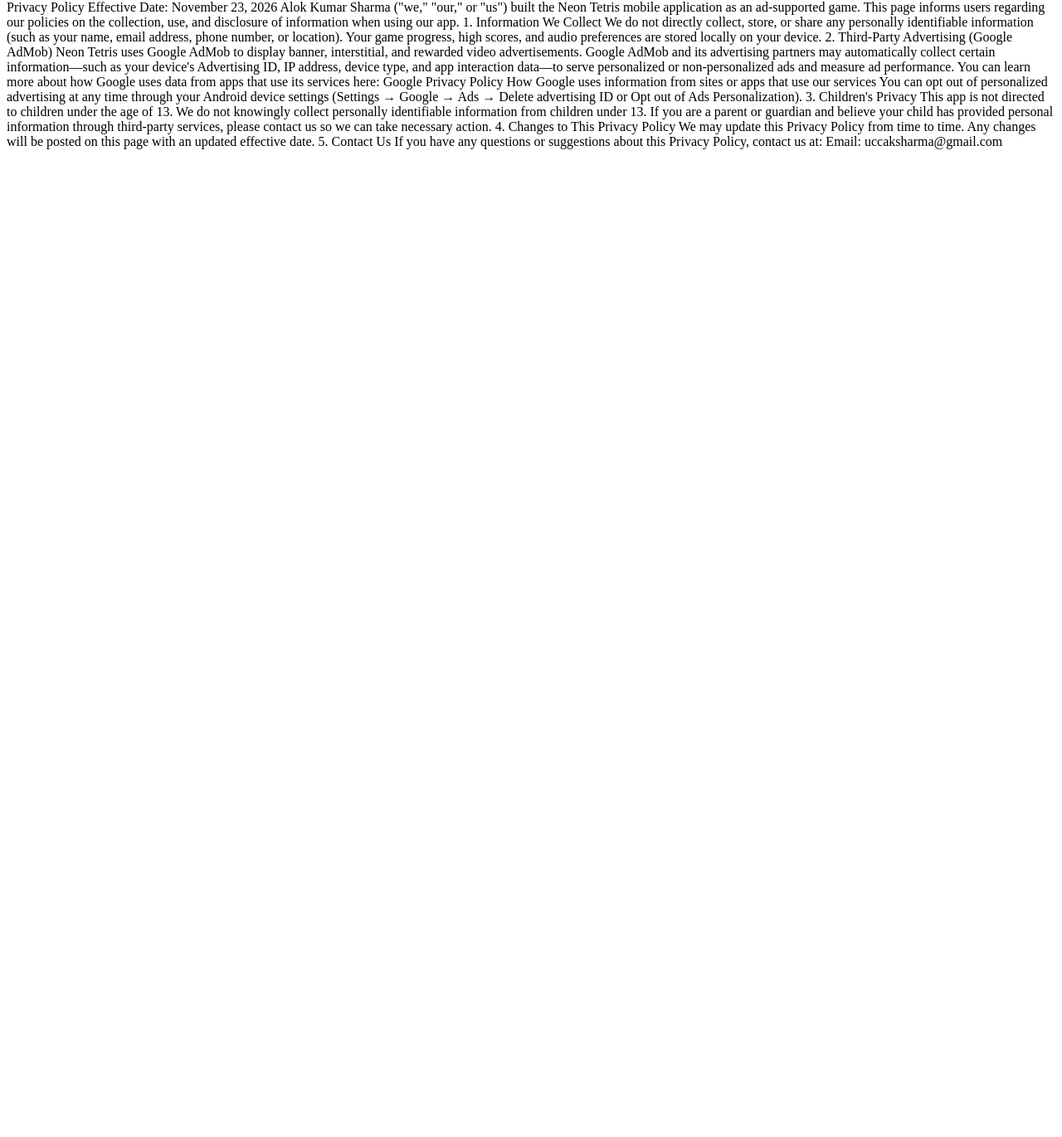
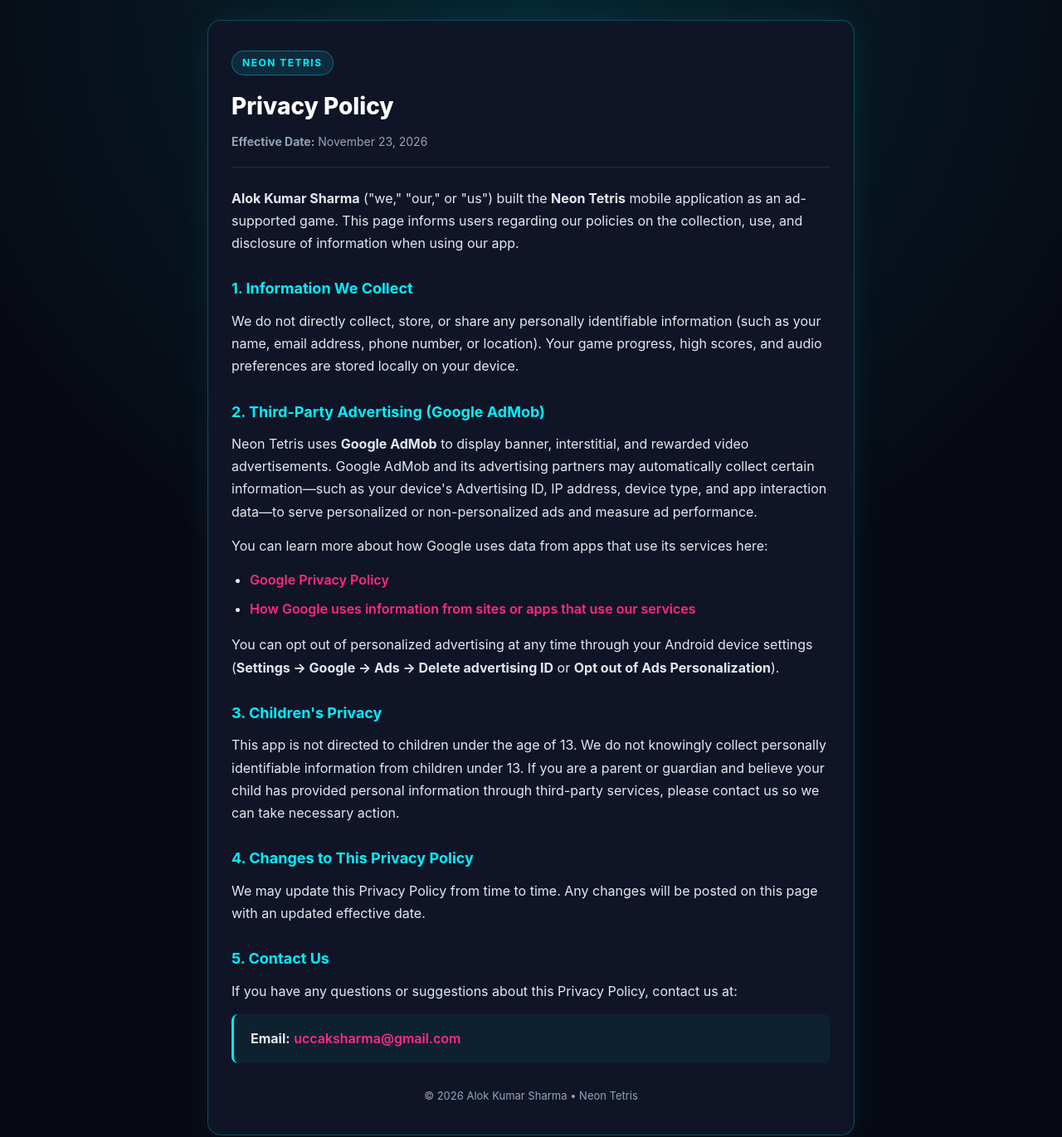
Before and after one commit to AKSBhardwaj/neon-tetris-privacy, a plain HTML site: page index.html in a window 1280 px wide. Shown: the part 8-1379 px from the top of the page at 83% size. Before the commit the page ends 800 px from the top, so only its background shows below. Drawn offline with Linux system fonts and the light colour scheme.

Commit message:
Rewrite Privacy Policy in HTML format

```diff
--- a/index.html
+++ b/index.html
@@ -1,35 +1,195 @@
-Privacy Policy
+<!doctype html>
+<html lang="en">
+  <head>
+    <meta charset="UTF-8" />
+    <meta name="viewport" content="width=device-width, initial-scale=1.0" />
+    <title>Privacy Policy – Neon Tetris</title>
+    <style>
+      :root {
+        --bg: #070913;
+        --card: #0f1526;
+        --border: rgba(0, 240, 255, 0.25);
+        --cyan: #00f0ff;
+        --pink: #ff2a85;
+        --text: #e2e8f0;
+        --muted: #94a3b8;
+      }
 
-Effective Date: November 23, 2026
+      * {
+        box-sizing: border-box;
+        margin: 0;
+        padding: 0;
+      }
 
-Alok Kumar Sharma ("we," "our," or "us") built the Neon Tetris mobile application as an ad-supported game. This page informs users regarding our policies on the collection, use, and disclosure of information when using our app.
+      body {
+        font-family: -apple-system, BlinkMacSystemFont, "Segoe UI", Roboto, sans-serif;
+        background: radial-gradient(circle at top, rgba(0, 240, 255, 0.12), transparent 50%),
+          var(--bg);
+        color: var(--text);
+        line-height: 1.7;
+        padding: 32px 16px;
+      }
 
-1. Information We Collect
+      .container {
+        max-width: 780px;
+        margin: 0 auto;
+        background: var(--card);
+        border: 1px solid var(--border);
+        border-radius: 16px;
+        padding: 36px 28px;
+        box-shadow: 0 0 40px rgba(0, 240, 255, 0.08);
+      }
 
-We do not directly collect, store, or share any personally identifiable information (such as your name, email address, phone number, or location). Your game progress, high scores, and audio preferences are stored locally on your device.
+      .badge {
+        display: inline-block;
+        font-size: 12px;
+        font-weight: 700;
+        letter-spacing: 1.5px;
+        text-transform: uppercase;
+        color: var(--cyan);
+        background: rgba(0, 240, 255, 0.1);
+        border: 1px solid rgba(0, 240, 255, 0.35);
+        padding: 4px 12px;
+        border-radius: 999px;
+        margin-bottom: 14px;
+      }
 
-2. Third-Party Advertising (Google AdMob)
+      h1 {
+        font-size: 28px;
+        font-weight: 800;
+        color: #ffffff;
+        margin-bottom: 6px;
+      }
 
-Neon Tetris uses Google AdMob to display banner, interstitial, and rewarded video advertisements. Google AdMob and its advertising partners may automatically collect certain information—such as your device's Advertising ID, IP address, device type, and app interaction data—to serve personalized or non-personalized ads and measure ad performance.
+      .date {
+        font-size: 14px;
+        color: var(--muted);
+        margin-bottom: 24px;
+        padding-bottom: 18px;
+        border-bottom: 1px solid rgba(148, 163, 184, 0.18);
+      }
 
-You can learn more about how Google uses data from apps that use its services here:
+      h2 {
+        font-size: 18px;
+        color: var(--cyan);
+        margin-top: 26px;
+        margin-bottom: 10px;
+      }
 
-Google Privacy Policy
+      p {
+        margin-bottom: 14px;
+        color: var(--text);
+      }
 
-How Google uses information from sites or apps that use our services
+      ul {
+        margin: 10px 0 16px 22px;
+      }
 
-You can opt out of personalized advertising at any time through your Android device settings (Settings → Google → Ads → Delete advertising ID or Opt out of Ads Personalization).
+      li {
+        margin-bottom: 8px;
+      }
 
-3. Children's Privacy
+      a {
+        color: var(--pink);
+        text-decoration: none;
+        font-weight: 600;
+      }
 
-This app is not directed to children under the age of 13. We do not knowingly collect personally identifiable information from children under 13. If you are a parent or guardian and believe your child has provided personal information through third-party services, please contact us so we can take necessary action.
+      a:hover {
+        text-decoration: underline;
+      }
 
-4. Changes to This Privacy Policy
+      .contact-box {
+        margin-top: 12px;
+        padding: 16px 20px;
+        background: rgba(0, 240, 255, 0.05);
+        border-left: 3px solid var(--cyan);
+        border-radius: 8px;
+      }
 
-We may update this Privacy Policy from time to time. Any changes will be posted on this page with an updated effective date.
+      footer {
+        text-align: center;
+        margin-top: 28px;
+        font-size: 13px;
+        color: var(--muted);
+      }
+    </style>
+  </head>
+  <body>
+    <main class="container">
+      <span class="badge">Neon Tetris</span>
+      <h1>Privacy Policy</h1>
+      <p class="date"><strong>Effective Date:</strong> November 23, 2026</p>
 
-5. Contact Us
+      <p>
+        <strong>Alok Kumar Sharma</strong> ("we," "our," or "us") built the
+        <strong>Neon Tetris</strong> mobile application as an ad-supported game.
+        This page informs users regarding our policies on the collection, use,
+        and disclosure of information when using our app.
+      </p>
 
-If you have any questions or suggestions about this Privacy Policy, contact us at:
+      <h2>1. Information We Collect</h2>
+      <p>
+        We do not directly collect, store, or share any personally identifiable
+        information (such as your name, email address, phone number, or
+        location). Your game progress, high scores, and audio preferences are
+        stored locally on your device.
+      </p>
 
-Email: uccaksharma@gmail.com
+      <h2>2. Third-Party Advertising (Google AdMob)</h2>
+      <p>
+        Neon Tetris uses <strong>Google AdMob</strong> to display banner,
+        interstitial, and rewarded video advertisements. Google AdMob and its
+        advertising partners may automatically collect certain information—such
+        as your device's Advertising ID, IP address, device type, and app
+        interaction data—to serve personalized or non-personalized ads and
+        measure ad performance.
+      </p>
+      <p>You can learn more about how Google uses data from apps that use its services here:</p>
+      <ul>
+        <li>
+          <a href="https://policies.google.com/privacy" target="_blank" rel="noopener noreferrer">
+            Google Privacy Policy
+          </a>
+        </li>
+        <li>
+          <a href="https://policies.google.com/technologies/partner-sites" target="_blank" rel="noopener noreferrer">
+            How Google uses information from sites or apps that use our services
+          </a>
+        </li>
+      </ul>
+      <p>
+        You can opt out of personalized advertising at any time through your
+        Android device settings (<strong>Settings → Google → Ads → Delete advertising ID</strong>
+        or <strong>Opt out of Ads Personalization</strong>).
+      </p>
+
+      <h2>3. Children's Privacy</h2>
+      <p>
+        This app is not directed to children under the age of 13. We do not
+        knowingly collect personally identifiable information from children
+        under 13. If you are a parent or guardian and believe your child has
+        provided personal information through third-party services, please
+        contact us so we can take necessary action.
+      </p>
+
+      <h2>4. Changes to This Privacy Policy</h2>
+      <p>
+        We may update this Privacy Policy from time to time. Any changes will be
+        posted on this page with an updated effective date.
+      </p>
+
+      <h2>5. Contact Us</h2>
+      <p>
+        If you have any questions or suggestions about this Privacy Policy,
+        contact us at:
+      </p>
+      <div class="contact-box">
+        <strong>Email:</strong>
+        <a href="mailto:uccaksharma@gmail.com">uccaksharma@gmail.com</a>
+      </div>
+
+      <footer>© 2026 Alok Kumar Sharma • Neon Tetris</footer>
+    </main>
+  </body>
+</html>
```
